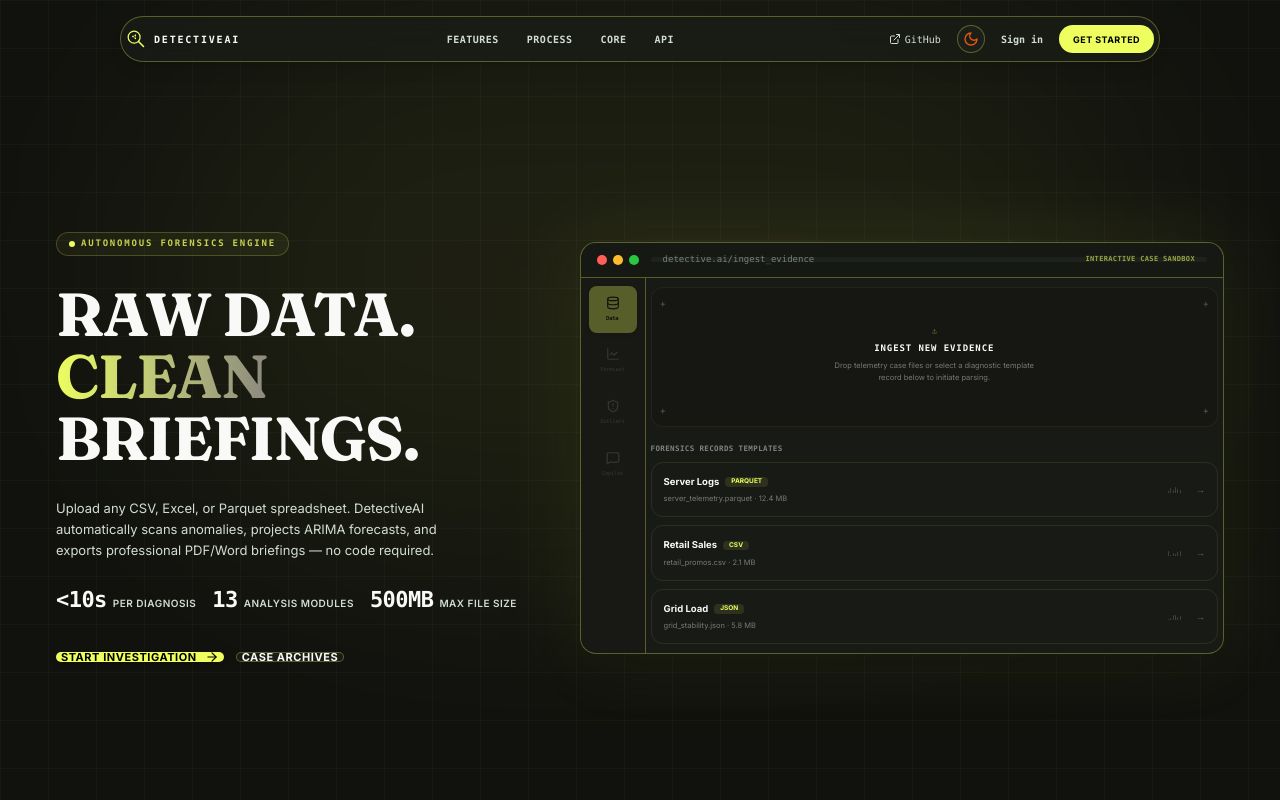
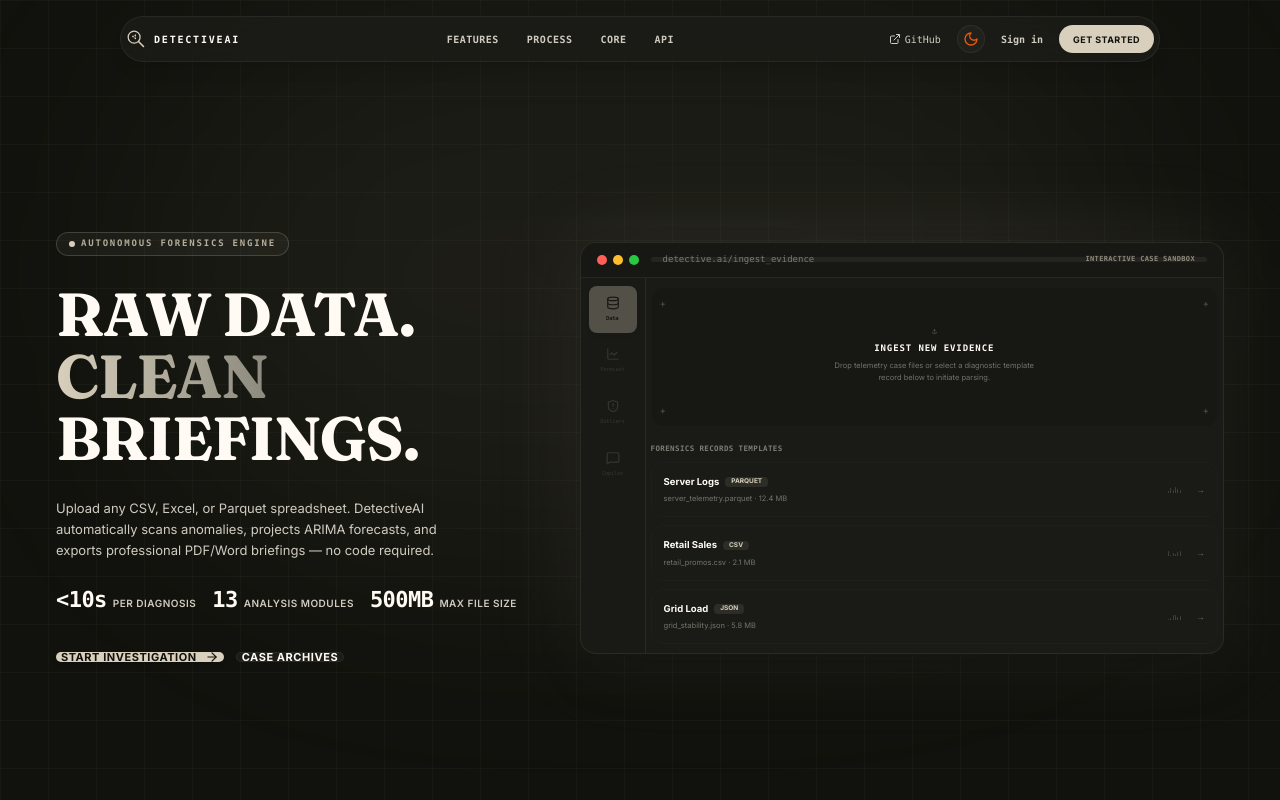
Before and after one commit to mannaxsara/detective-ai, a Next.js app in the folder frontend/: page / in a window 1280 px wide. Shown: the top 800 px of the page. Built offline with nearby package versions, Linux system fonts and the light colour scheme.

Commit message:
style: revert UI to Dark Detective theme palette (Dark Obsidian canvas, Ember Gold primary, Deep Surface cards)

```diff
--- a/frontend/src/app/globals.css
+++ b/frontend/src/app/globals.css
@@ -107,69 +107,74 @@ h1, h2, .font-serif-display {
 }
 
 :root {
-  --background: #f9f9f7;
-  --foreground: #000000;
-  --card: #f9f9f7;
-  --card-foreground: #000000;
-  --popover: #f9f9f7;
-  --popover-foreground: #000000;
-  --primary: #edfe5e;
-  --primary-foreground: #000000;
-  --secondary: #bed4fb;
-  --secondary-foreground: #000000;
-  --muted: #edf0e9;
-  --muted-foreground: #242423;
-  --accent: #edfe5e;
-  --accent-foreground: #000000;
-  --destructive: #e54848;
-  --destructive-foreground: #ffffff;
-  --border: #000000;
-  --input: #000000;
-  --ring: #edfe5e;
-  --chart-1: #000000;
-  --chart-2: #edfe5e;
-  --chart-3: #bed4fb;
-  --chart-4: #31e992;
-  --chart-5: #d2ddd2;
-  --radius: 0.75rem;
-  --sidebar: #f9f9f7;
-  --sidebar-foreground: #000000;
-  --sidebar-primary: #edfe5e;
-  --sidebar-primary-foreground: #000000;
-  --sidebar-accent: #edf0e9;
-  --sidebar-accent-foreground: #000000;
-  --sidebar-border: #000000;
-  --sidebar-ring: #edfe5e;
+  --background: #11120d;
+  --foreground: #fffbf4;
+  --card: #1c1d18;
+  --card-foreground: #fffbf4;
+  --popover: #1c1d18;
+  --popover-foreground: #fffbf4;
+  --primary: #d8cfbc;
+  --primary-foreground: #11120d;
+  --secondary: #2d2e28;
+  --secondary-foreground: #fffbf4;
+  --muted: #2d2e28;
+  --muted-foreground: #cfcbc0;
+  --accent: #2d2e28;
+  --accent-foreground: #d8cfbc;
+  --destructive: #bc3e3e;
+  --destructive-foreground: #fffbf4;
+  --border: rgba(86, 84, 73, 0.25);
+  --input: rgba(86, 84, 73, 0.25);
+  --ring: #d8cfbc;
+  --chart-1: #d8cfbc;
+  --chart-2: #565449;
+  --chart-3: #8c8a7e;
+  --chart-4: #bc3e3e;
+  --chart-5: #11120d;
+  --radius: 0.625rem;
+  --sidebar: #1c1d18;
+  --sidebar-foreground: #fffbf4;
+  --sidebar-primary: #d8cfbc;
+  --sidebar-primary-foreground: #11120d;
+  --sidebar-accent: #2d2e28;
+  --sidebar-accent-foreground: #d8cfbc;
+  --sidebar-border: rgba(86, 84, 73, 0.15);
+  --sidebar-ring: #d8cfbc;
 }
 
 .dark {
-  --background: #11120e;
-  --foreground: #f9f9f7;
-  --card: #1a1c17;
-  --card-foreground: #f9f9f7;
-  --popover: #1a1c17;
-  --popover-foreground: #f9f9f7;
-  --primary: #edfe5e;
-  --primary-foreground: #000000;
-  --secondary: #2c384e;
-  --secondary-foreground: #f9f9f7;
-  --muted: #242822;
-  --muted-foreground: #d2ddd2;
-  --accent: #edfe5e;
-  --accent-foreground: #000000;
-  --destructive: #e54848;
-  --destructive-foreground: #ffffff;
-  --border: rgba(237, 254, 94, 0.3);
-  --input: rgba(237, 254, 94, 0.3);
-  --ring: #edfe5e;
-  --sidebar: #1a1c17;
-  --sidebar-foreground: #f9f9f7;
-  --sidebar-primary: #edfe5e;
-  --sidebar-primary-foreground: #000000;
-  --sidebar-accent: #242822;
-  --sidebar-accent-foreground: #edfe5e;
-  --sidebar-border: rgba(237, 254, 94, 0.2);
-  --sidebar-ring: #edfe5e;
+  --background: #11120d;
+  --foreground: #fffbf4;
+  --card: #1c1d18;
+  --card-foreground: #fffbf4;
+  --popover: #1c1d18;
+  --popover-foreground: #fffbf4;
+  --primary: #d8cfbc;
+  --primary-foreground: #11120d;
+  --secondary: #2d2e28;
+  --secondary-foreground: #fffbf4;
+  --muted: #2d2e28;
+  --muted-foreground: #cfcbc0;
+  --accent: #2d2e28;
+  --accent-foreground: #d8cfbc;
+  --destructive: #bc3e3e;
+  --destructive-foreground: #fffbf4;
+  --border: rgba(86, 84, 73, 0.25);
+  --input: rgba(86, 84, 73, 0.25);
+  --ring: #d8cfbc;
+  --chart-1: #d8cfbc;
+  --chart-2: #565449;
+  --chart-3: #8c8a7e;
+  --chart-4: #bc3e3e;
+  --chart-5: #11120d;
+  --sidebar: #1c1d18;
+  --sidebar-foreground: #fffbf4;
+  --sidebar-primary: #d8cfbc;
+  --sidebar-primary-foreground: #11120d;
+  --sidebar-accent: #2d2e28;
+  --sidebar-accent-foreground: #d8cfbc;
+  --sidebar-border: rgba(86, 84, 73, 0.15);
+  --sidebar-ring: #d8cfbc;
 }
 
 /* ========== Custom Scrollbar ========== */
--- a/frontend/src/hooks/use-echarts.ts
+++ b/frontend/src/hooks/use-echarts.ts
@@ -23,16 +23,16 @@ export function useECharts(options: echarts.EChartsOption) {
       renderer: 'canvas',
     });
 
-    const textColor = isDark ? '#fcfcfc' : '#043f2e';
-    const axisLabelColor = isDark ? '#d2ddd2' : '#242423';
-    const splitLineColor = isDark ? 'rgba(200, 241, 105, 0.1)' : 'rgba(0, 0, 0, 0.08)';
-    const axisLineColor = isDark ? 'rgba(200, 241, 105, 0.2)' : 'rgba(0, 0, 0, 0.2)';
-    const tooltipBg = isDark ? '#0a4f3b' : '#fcfcfc';
-    const tooltipBorder = isDark ? '#c8f169' : '#000000';
-    const tooltipText = isDark ? '#fcfcfc' : '#043f2e';
+    const textColor = isDark ? '#fffbf4' : '#11120d';
+    const axisLabelColor = isDark ? '#cfcbc0' : '#8c8a7e';
+    const splitLineColor = isDark ? 'rgba(86, 84, 73, 0.2)' : 'rgba(86, 84, 73, 0.1)';
+    const axisLineColor = isDark ? 'rgba(86, 84, 73, 0.3)' : 'rgba(86, 84, 73, 0.2)';
+    const tooltipBg = isDark ? 'rgba(28, 29, 24, 0.95)' : 'rgba(255, 255, 255, 0.95)';
+    const tooltipBorder = isDark ? 'rgba(86, 84, 73, 0.4)' : 'rgba(86, 84, 73, 0.2)';
+    const tooltipText = isDark ? '#fffbf4' : '#11120d';
 
     const defaultOptions: echarts.EChartsOption = {
-      color: ['#043f2e', '#2a6f2b', '#78c51c', '#c8f169', '#bed4fb', '#31e992'],
+      color: ['#d8cfbc', '#565449', '#8c8a7e', '#bc3e3e', '#1c1d18'],
       backgroundColor: 'transparent',
       textStyle: {
         color: textColor,
```
